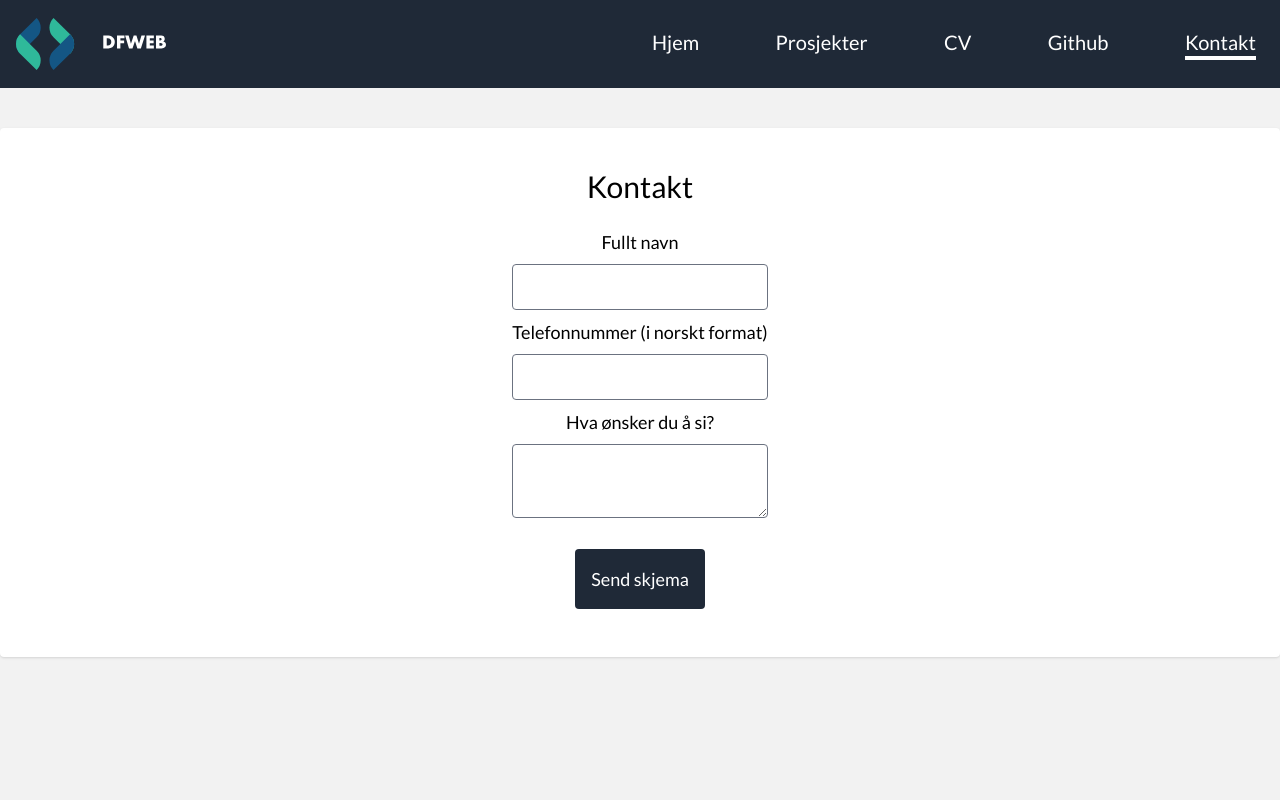
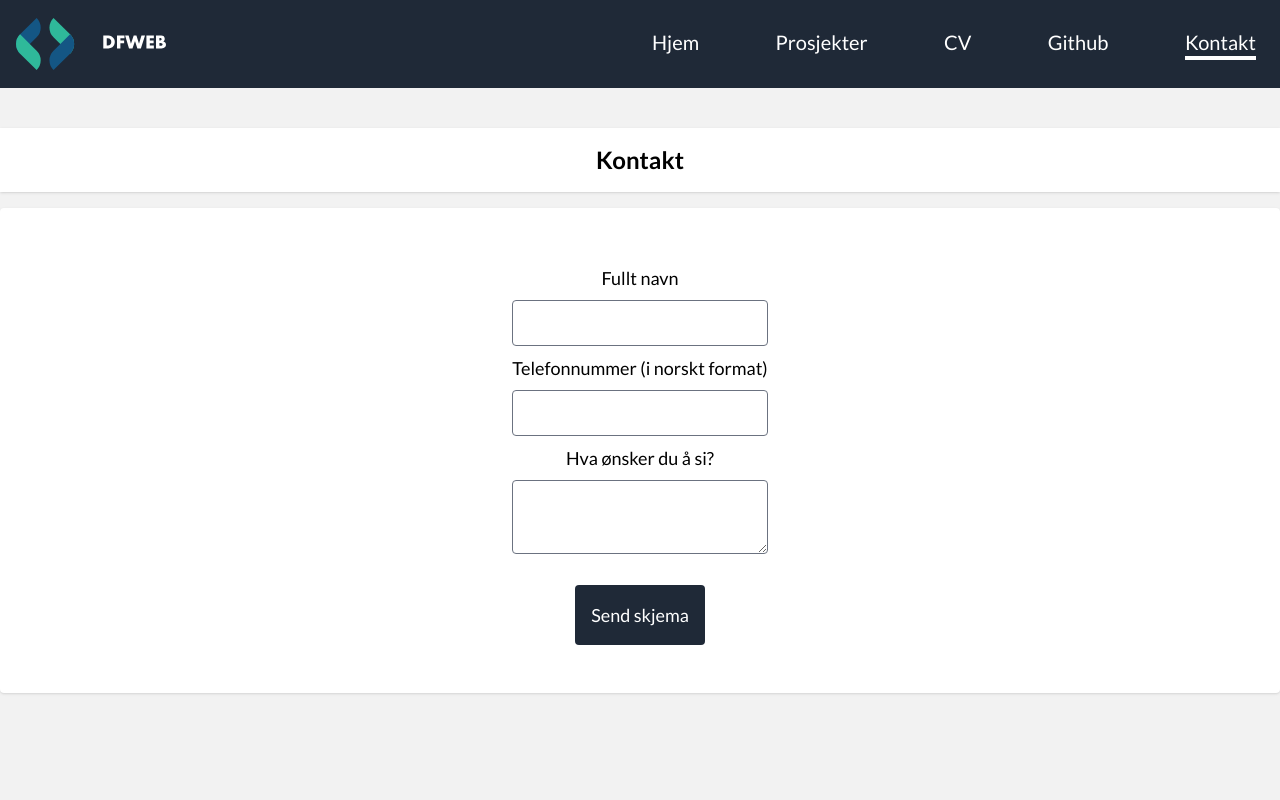
Before and after one commit to meticulousfan/React-framer-motion-portfolio, a Next.js app: page /kontakt in a window 1280 px wide. Shown: the top 800 px of the page. Built offline with nearby package versions, Linux system fonts and the light colour scheme.

Commit message:
Legg til pageheader komponent

```diff
--- a/src/components/CV/CVContent.component.tsx
+++ b/src/components/CV/CVContent.component.tsx
@@ -1,6 +1,8 @@
 import { Document, Page, pdfjs } from "react-pdf";
 
 import Link from "next/link";
+
+import PageHeader from "../UI/PageHeader.component";
 
 pdfjs.GlobalWorkerOptions.workerSrc = `//cdnjs.cloudflare.com/ajax/libs/pdf.js/${pdfjs.version}/pdf.worker.min.js`;
 
@@ -14,12 +16,12 @@ pdfjs.GlobalWorkerOptions.workerSrc = `//cdnjs.cloudflare.com/ajax/libs/pdf.js/$
 const CVContent = (): JSX.Element => (
   <main id="maincontent">
     <div className="mt-32 bg-graybg">
+      <PageHeader>CV</PageHeader>
       <div className="px-4 p lg:px-0 xl:px-0 md:px-0">
         <div className="container mx-auto bg-white rounded shadow">
           <div className="p-4 mx-auto mt-4">
             <div className="p-4 text-lg rounded">
               <div className="mt-0 sm:mt-2 xs:mt-2">
-                <h1 className="text-center text-black">CV</h1>
                 <Document
                   className="hidden mt-4 text-center xl:block lg:block"
                   error="En feil har oppstått under lasting av PDF"
--- a/src/components/Kontakt/KontaktContent.component.tsx
+++ b/src/components/Kontakt/KontaktContent.component.tsx
@@ -2,6 +2,7 @@ import { useState, useRef } from "react";
 import emailjs from "@emailjs/browser";
 
 import Button from "../UI/Button.component";
+import PageHeader from "../UI/PageHeader.component";
 
 interface IEvent {
   preventDefault: () => void;
@@ -39,6 +40,7 @@ const KontaktContent = (): JSX.Element => {
   return (
     <main id="maincontent">
       <div className="mt-32 bg-graybg">
+        <PageHeader>Kontakt</PageHeader>
         <div className="px-4 p lg:px-0 xl:px-0 md:px-0">
           <div className="container mx-auto bg-white rounded shadow">
             <div className="p-4 mx-auto mt-4">
@@ -48,14 +50,12 @@ const KontaktContent = (): JSX.Element => {
                 )}
                 {!serverResponse && (
                   <>
-                    <h1 className="m-2 text-3xl text-center text-black">Kontakt</h1>
                     <form
                       className="text-center mt-6"
                       ref={formRef}
                       onSubmit={handleSubmit}
                       method="POST"
-                      action="/api/form"
-                    >
+                      action="/api/form">
                       <fieldset>
                         <label htmlFor="navn" className="text-black">
                           Fullt navn
--- a/src/components/Prosjekter/ProsjekterListings.component.tsx
+++ b/src/components/Prosjekter/ProsjekterListings.component.tsx
@@ -2,6 +2,7 @@
 import { useState } from "react";
 
 import ProsjekterSingleProject from "./ProsjekterSingleProject.component";
+import PageHeader from "../UI/PageHeader.component";
 
 interface ICategories {
   id: number;
@@ -56,15 +57,15 @@ const ProsjekterListings = ({ projects, categories }: IProjectCategory): JSX.Ele
 
   return (
     <main role="main" aria-label="Innhold portefølje" className="mt-32 bg-graybg">
+      <PageHeader>Prosjekter</PageHeader>
       <div className="container mx-auto rounded">
-        <h1 className="text-center text-3xl p-2">Prosjekter</h1>
+
         <div className="px-4 mx-auto mt-4 lg:px-0 xl:px-0 md:px-0">
           <span className="flex justify-end mb-4">
             <label
               className="p-2 mr-4 text-lg"
               aria-label="kategorifilter"
-              htmlFor="kategorifilter"
-            >
+              htmlFor="kategorifilter">
               Filtrer kategori:
             </label>
             <select
@@ -72,8 +73,7 @@ const ProsjekterListings = ({ projects, categories }: IProjectCategory): JSX.Ele
               name="kategorifilter"
               data-cy="kategorifilter"
               onChange={handleFilterChange}
-              className="w-40 p-2 leading-tight text-black border rounded shadow appearance-none focus:outline-none focus:shadow-outline"
-            >
+              className="w-40 p-2 leading-tight text-black border rounded shadow appearance-none focus:outline-none focus:shadow-outline">
               <option label="" value="">
                 Ingen filtrering
               </option>
--- /dev/null
+++ b/src/components/UI/PageHeader.component.tsx
@@ -0,0 +1,22 @@
+import type { ReactNode } from "react";
+
+export interface IPageHeaderProps {
+  children: ReactNode | JSX.Element;
+}
+
+/**
+ * PageHeader component for rendering the header for each page
+ * @function PageHeader
+ * @param {children?} children - HTML children to render in the page header component
+ * @returns {JSX.Element} - Rendered component
+ */
+
+const PageHeader = ({ children }: IPageHeaderProps): JSX.Element => (
+  <div className="px-4 p lg:px-0 xl:px-0 md:px-0">
+    <div className="container bg-white shadow h-16 p-4 m-4 mx-auto">
+      <h1 className="text-2xl text-center text-black font-bold">{children}</h1>
+    </div>
+  </div>
+);
+
+export default PageHeader;
```
